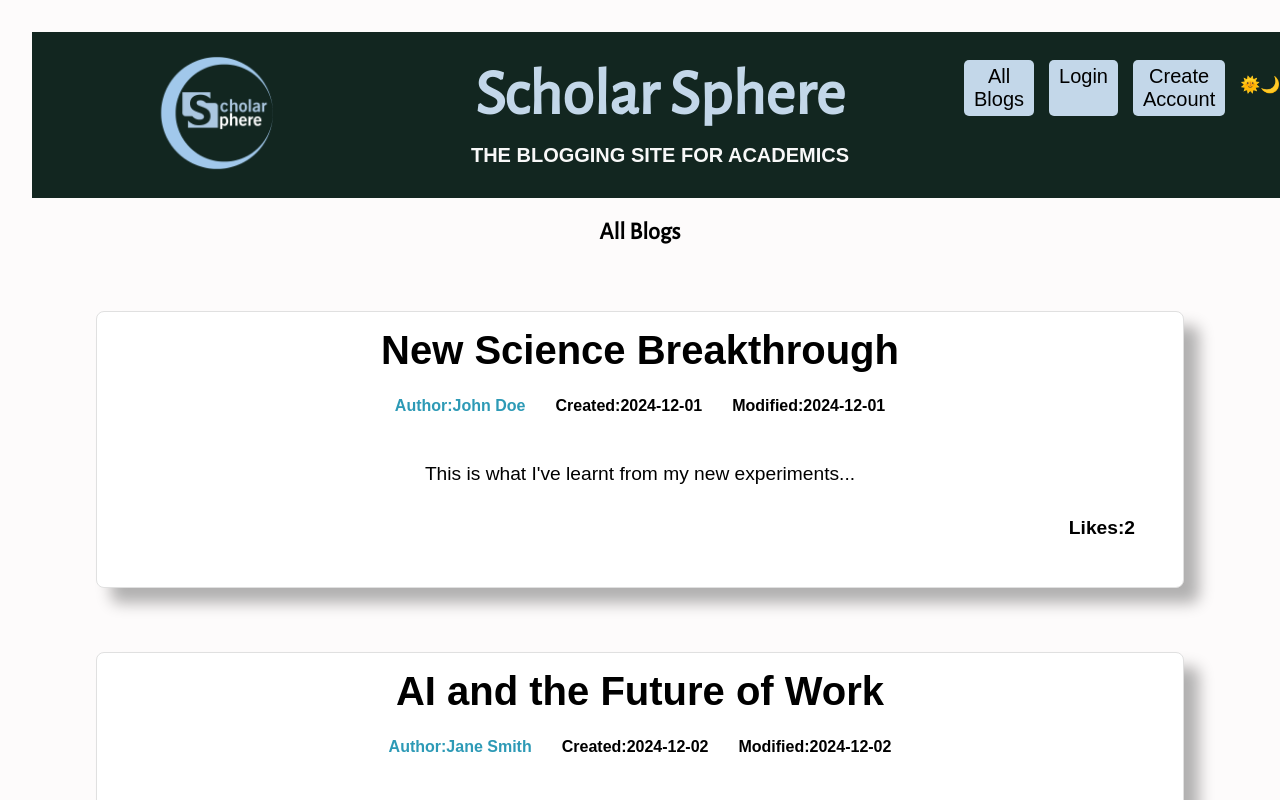
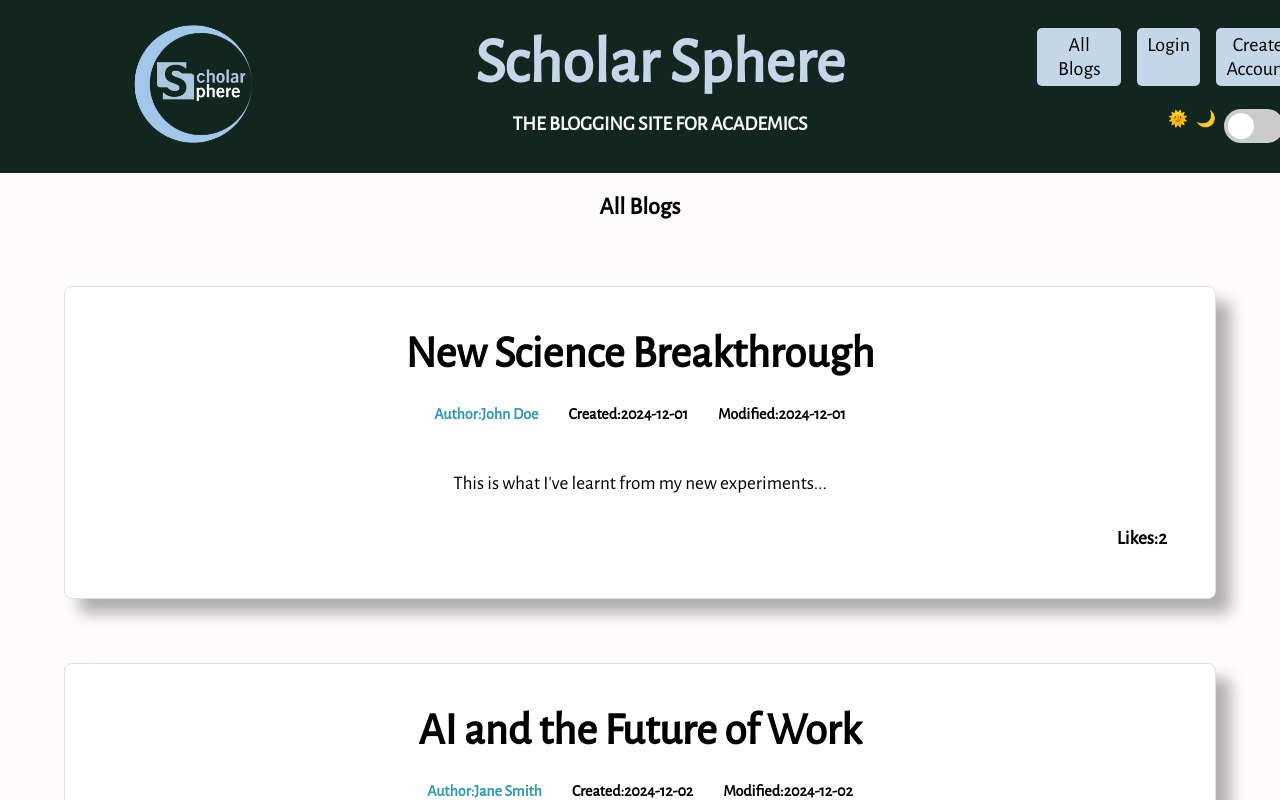
Before and after one commit to JoeWarrenSoftware/SBC-ScholarSphere, a React (Vite) app in the folder Frontend/ScholarSphere/: page / in a window 1280 px wide. Shown: the top 800 px of the page. Built offline with nearby package versions, Linux system fonts and the light colour scheme.

Commit message:
theme switcher styling header

```diff
--- a/Frontend/ScholarSphere/src/components/Header.jsx
+++ b/Frontend/ScholarSphere/src/components/Header.jsx
@@ -52,6 +52,7 @@ const Header = () => {
         <h2>THE BLOGGING SITE FOR ACADEMICS</h2>
       </div>
       <nav>
+      <div className="nav-buttons">
         <Link to="/">All Blogs</Link>
         {token ? (
           <>
@@ -64,6 +65,7 @@ const Header = () => {
             <Link to="/signup">Create Account</Link>
           </>
         )}
+        </div>
         <div className="theme-switcher">
         <label>🌞</label>
         <label>🌙</label>
--- a/Frontend/ScholarSphere/src/style.css
+++ b/Frontend/ScholarSphere/src/style.css
@@ -6,6 +6,8 @@ color: var(--link-color);
 
 /* Light mode (default) */
 :root {
+
+    text-align: center;
     --background-color: #ffffff;
     --text-color: #000000;
     --link-color: #007bff;
@@ -19,7 +21,7 @@ color: var(--link-color);
   }
 
 /* Header section */
-
+/*
 .header {
     font-family: Arial, Helvetica, sans-serif;
 }
@@ -30,8 +32,11 @@ color: var(--link-color);
 
 /* Style for the theme switcher */
 .theme-switcher {
-    display: inline-flex;
-    align-items: center;
+    display: flex;
+    justify-content:right;
+    margin-right: 1rem;
+    margin-top: 0.5rem;
+    gap: 0.5rem;
   }
 
   /* Style the switch - hide default checkbox */
@@ -94,7 +99,7 @@ color: var(--link-color);
     background-color: #aaa;
   }
 
-/* Footer section */
+/* Footer section
 
 .footer {
     font-family: Arial, Helvetica, sans-serif;
@@ -104,7 +109,7 @@ color: var(--link-color);
     font-family: Arial, Helvetica, sans-serif;
 }
 
-/* Blog section */
+/* Blog section
 
 .blog {
     font-family: Arial, Helvetica, sans-serif;
@@ -132,15 +137,10 @@ color: var(--link-color);
 
 .blog-likeCount {
     font-family: Arial, Helvetica, sans-serif;
-}
+} */
 
 /* General Styles */
-#root {
-    max-width: 1280px;
-    margin: 0 auto;
-    padding: 2rem;
-    text-align: center;
-  }
+
 
 
 @font-face {
@@ -200,6 +200,15 @@ header nav {
     display: flex;
     gap: 15px;
     width: 25%;
+    flex-wrap: wrap;
+    justify-content: right;
+}
+
+.nav-buttons {
+    display:flex;
+    gap: 1em;
+
+
 }
 
 header nav a,
@@ -212,7 +221,10 @@ header nav button {
     border-radius: 5px;
     margin-top: 0.5rem;
     text-decoration: none;
+    max-width: 4rem;
 }
+
+
 
 header nav button {
     display: flex;
@@ -222,6 +234,7 @@ header nav button {
     padding: 5px 10px;
     border-radius: 15px;
     margin-top: 0.5rem;
+    max-width: 1rem;
   }
 
 header nav a:hover,
@@ -306,13 +319,13 @@ form button:hover {
 
 } */
 
-/*
+
  .blog-title {
     font-size: 45px;
 
     padding-top: 1.5rem;
 
-}  */
+}
 
 .blog-title:hover {
     font-size: 45px;
@@ -376,9 +389,6 @@ form button:hover {
     justify-content: right;
     padding: 2rem;
     font-weight: bold;
-
-
-
 }
 
 
```
